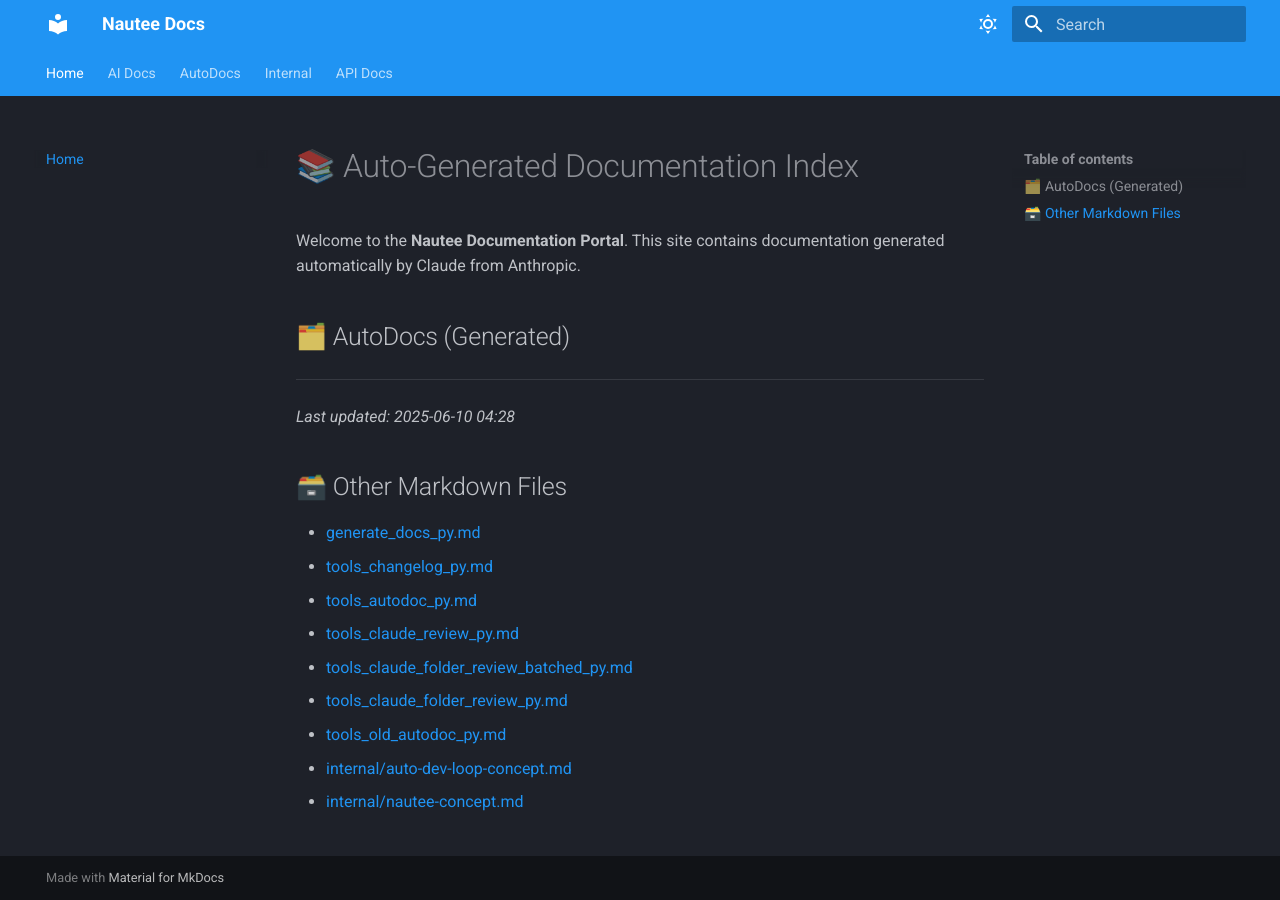
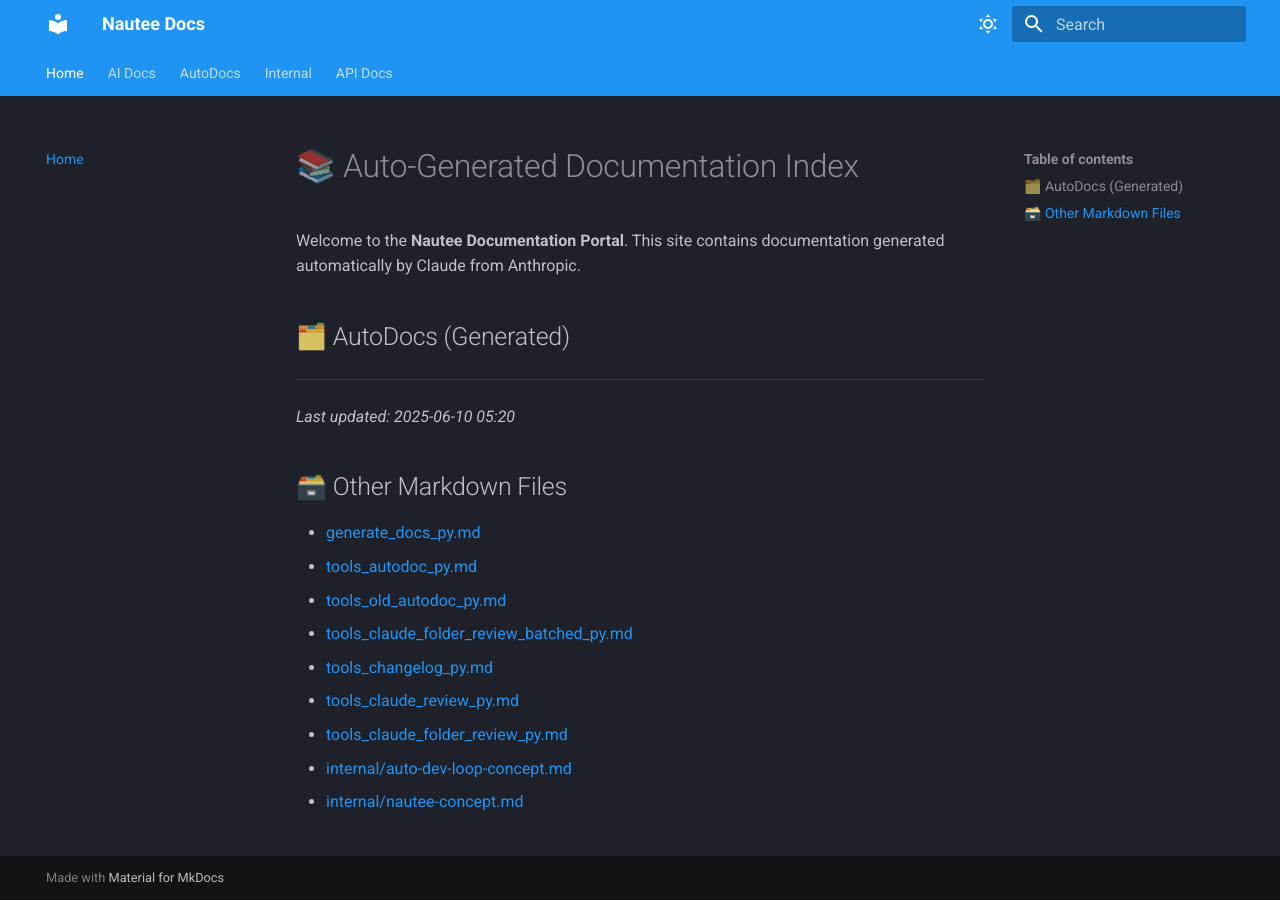
Before and after one commit to 48Nauts-Operator/nautee, an MkDocs documentation site: the page built from docs/index.md, in a window 1280 px wide. Built offline with MkDocs 1.6.1 and Material for MkDocs 9.7.7, drawn with Linux system fonts in a browser that asks for light colours.

Commit message:
🤖 Auto-update docs via Nautee

```diff
--- a/docs/index.md
+++ b/docs/index.md
@@ -7,16 +7,16 @@ Welcome to the **Nautee Documentation Portal**. This site contains documentation
 
 ---
 
-_Last updated: 2025-06-10 04:28_
+_Last updated: 2025-06-10 05:20_
 
 ## 🗃️ Other Markdown Files
 
 - [generate_docs_py.md](generate_docs_py.md)
+- [tools_autodoc_py.md](tools_autodoc_py.md)
+- [tools_old_autodoc_py.md](tools_old_autodoc_py.md)
+- [tools_claude_folder_review_batched_py.md](tools_claude_folder_review_batched_py.md)
 - [tools_changelog_py.md](tools_changelog_py.md)
-- [tools_autodoc_py.md](tools_autodoc_py.md)
 - [tools_claude_review_py.md](tools_claude_review_py.md)
-- [tools_claude_folder_review_batched_py.md](tools_claude_folder_review_batched_py.md)
 - [tools_claude_folder_review_py.md](tools_claude_folder_review_py.md)
-- [tools_old_autodoc_py.md](tools_old_autodoc_py.md)
 - [internal/auto-dev-loop-concept.md](internal/auto-dev-loop-concept.md)
 - [internal/nautee-concept.md](internal/nautee-concept.md)
```
